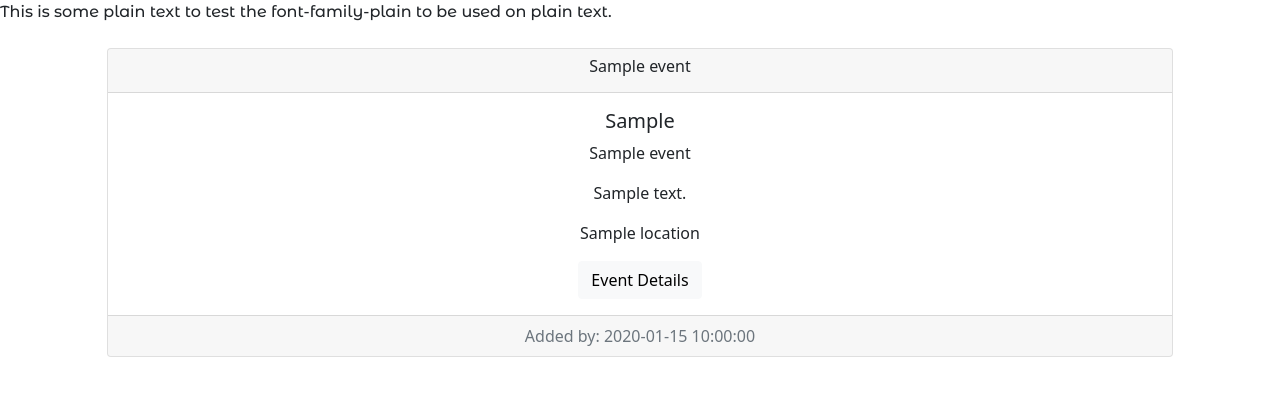
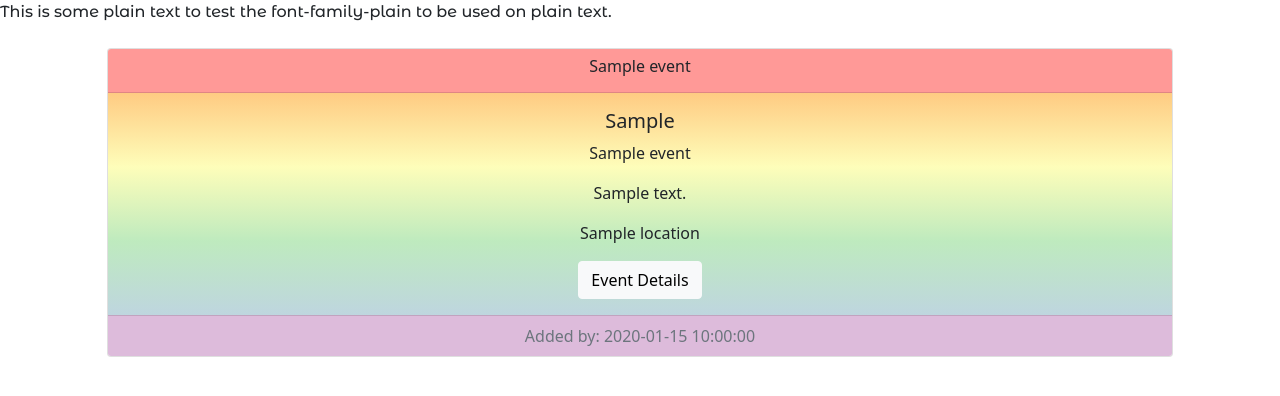
Before and after one commit to BXS-Archipelago/MadeWithPride, a Flask app: page /events in a window 1280 px wide. Shown: the part 56-452 px from the top of the page. Run offline with Flask 2, Linux system fonts and the light colour scheme; a database or web service that is not in the repository returns one stand-in record (values such as "Sample title"); some libraries are stand-ins or nearby versions; some web fonts are replaced.

Commit message:
ADD background color to event cards

```diff
--- a/static/CSS/style.css
+++ b/static/CSS/style.css
@@ -9,3 +9,14 @@
 .font-family-plain {
     font-family: 'Montserrat Alternates', sans-serif;
 }
+
+/* event cards */
+.card-header {
+    background-color: #ff6663aa;
+}
+.info-img {
+    background: linear-gradient(#feb144aa, #fdfd97aa, #9ee09eaa, #9ec1cfaa);
+}
+.card-footer {
+    background-color: #cc99c9aa;
+}
```
